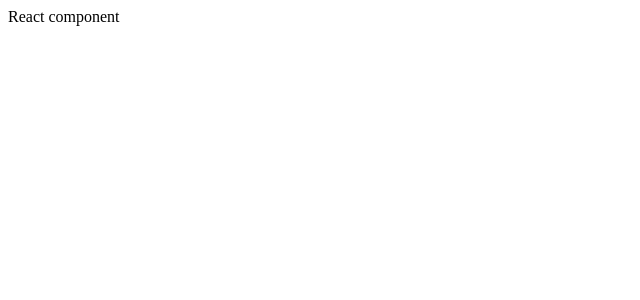
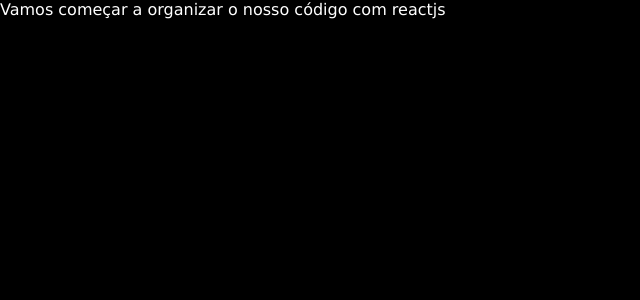
Before and after one commit to santosraimundo/ReactJS, a React (Create React App) app in the folder react004/: page / in a window 1280 px wide. Shown: the top 300 px of the page, without its empty margins (0-640 px from the left). Built offline with nearby package versions, Linux system fonts and the light colour scheme.

Commit message:
add new features

```diff
--- a/react004/src/App.css
+++ b/react004/src/App.css
@@ -0,0 +1,14 @@
+@charset "UTF-8";
+*{
+    margin: 0px;
+    padding: 0px;
+    box-sizing: border-box;
+}
+html,body{
+    display: flex;
+    font-family: Verdana, Geneva, Tahoma, sans-serif;
+    background-color: black;
+    color: white;
+    width: 100vw;
+    height: 100vh;
+}
--- a/react004/src/App.js
+++ b/react004/src/App.js
@@ -6,3 +6,4 @@
         </>
     )
 }
+export default App;
--- a/react004/src/index.js
+++ b/react004/src/index.js
@@ -1,3 +1,5 @@
 import ReactDom from "react-dom/client";
+import "./App.css";
+import App from "./App"
 const root = document.querySelector('#root');
-ReactDom.createRoot(root).render('React component');
+ReactDom.createRoot(root).render(<App></App>);
```
